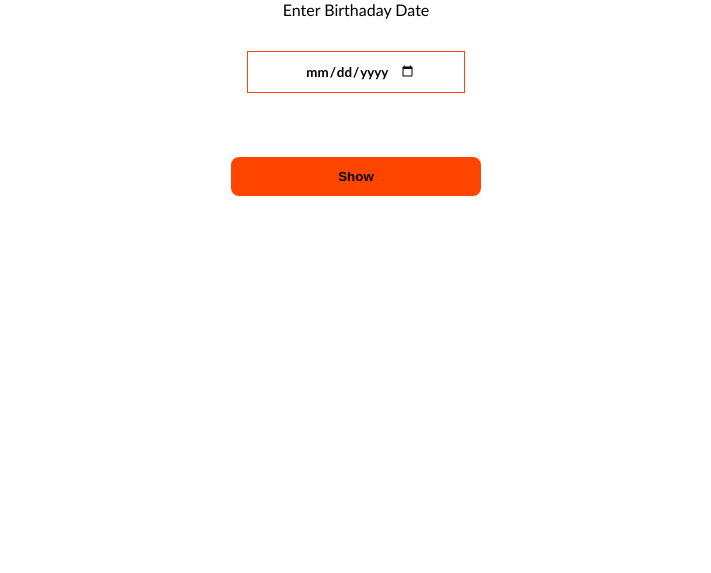
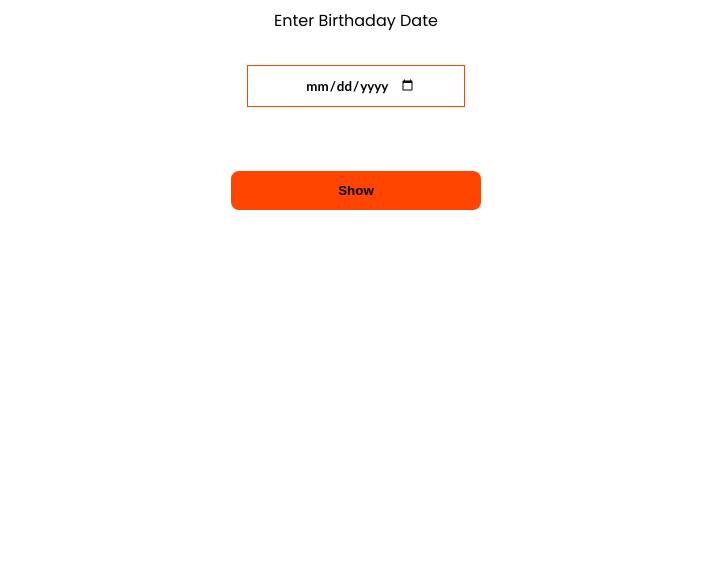
Before and after one commit to pranitcode/Birthaday-Date-Palindrome-Check-, a plain HTML site: page index.html in a window 1280 px wide. Shown: the part 227-800 px from the top of the page, without its empty margins (284-995 px from the left). Drawn offline with Linux system fonts and the light colour scheme.

Commit message:
font family change to popine

```diff
--- a/style.css
+++ b/style.css
@@ -1,7 +1,12 @@
+@import url("https://fonts.googleapis.com/css2?family=Poppins:wght@400;500;600&display=swap");
+
+
+
 body {
     margin:0;
     padding: 0;
-     font-family:'Gill Sans', 'Gill Sans MT', Calibri, 'Trebuchet MS', sans-serif;
+     /* font-family:'Gill Sans', 'Gill Sans MT', Calibri, 'Trebuchet MS', sans-serif; */
+     font-family:'Poppins', sans-serif;;
 }
 
 main {
```
